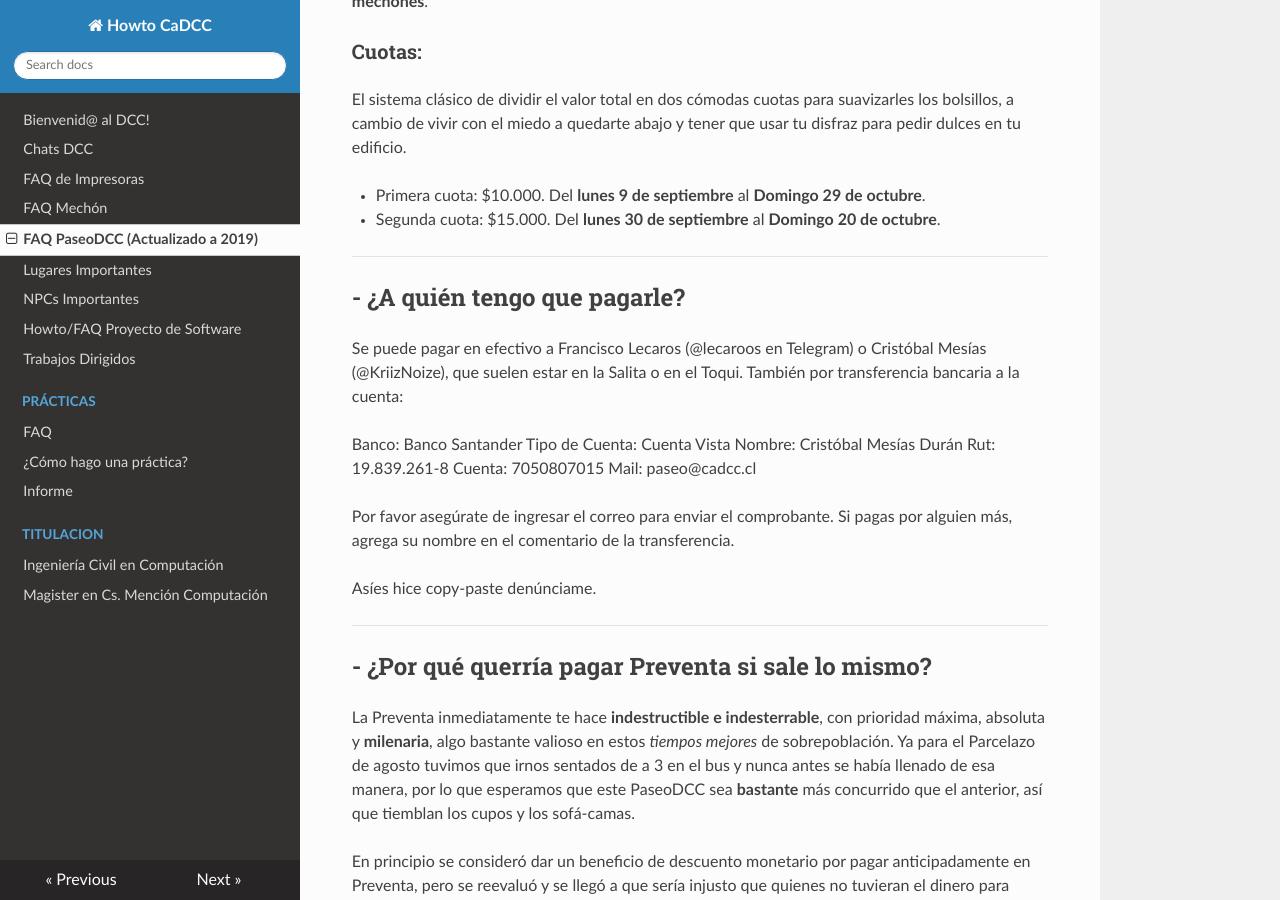
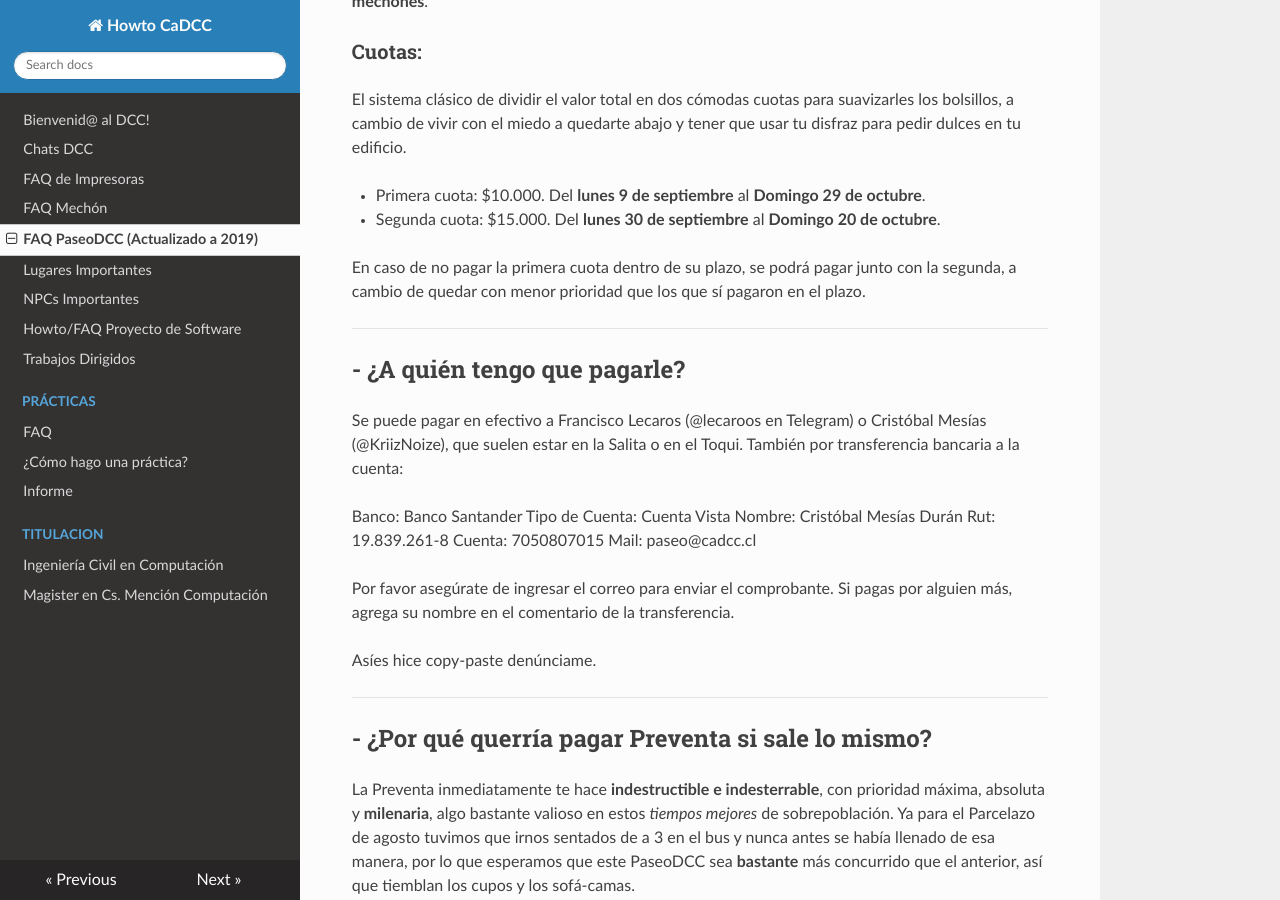
Before and after one commit to cadcc/howto, an MkDocs documentation site: the page built from docs/FAQ PaseoDCC.md, in a window 1280 px wide and 900 px high, scrolled down 5367 px. Built offline with MkDocs 1.6.1, drawn with Linux system fonts in a browser that asks for light colours; nearby versions of some CDN libraries.

Commit message:
Update FAQ PaseoDCC.md

```diff
--- a/docs/FAQ PaseoDCC.md
+++ b/docs/FAQ PaseoDCC.md
@@ -156,6 +156,8 @@ El sistema clásico de dividir el valor total en dos cómodas cuotas para suaviz
 
 * Segunda cuota: $15.000. Del **lunes 30 de septiembre** al **Domingo 20 de octubre**.
 
+En caso de no pagar la primera cuota dentro de su plazo, se podrá pagar junto con la segunda, a cambio de quedar con menor prioridad que los que sí pagaron en el plazo.
+
 ---
 
 ## - ¿A quién tengo que pagarle?
```
